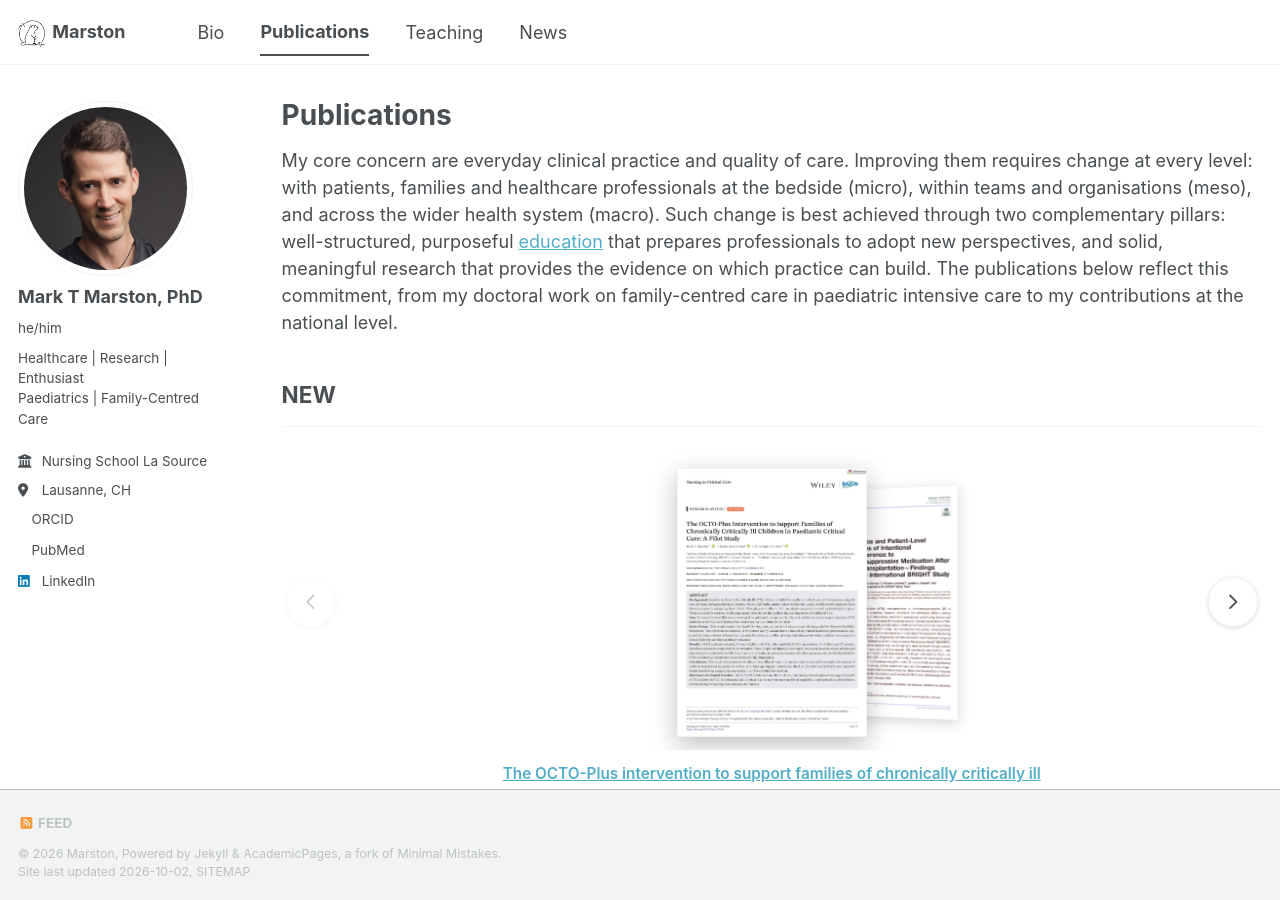
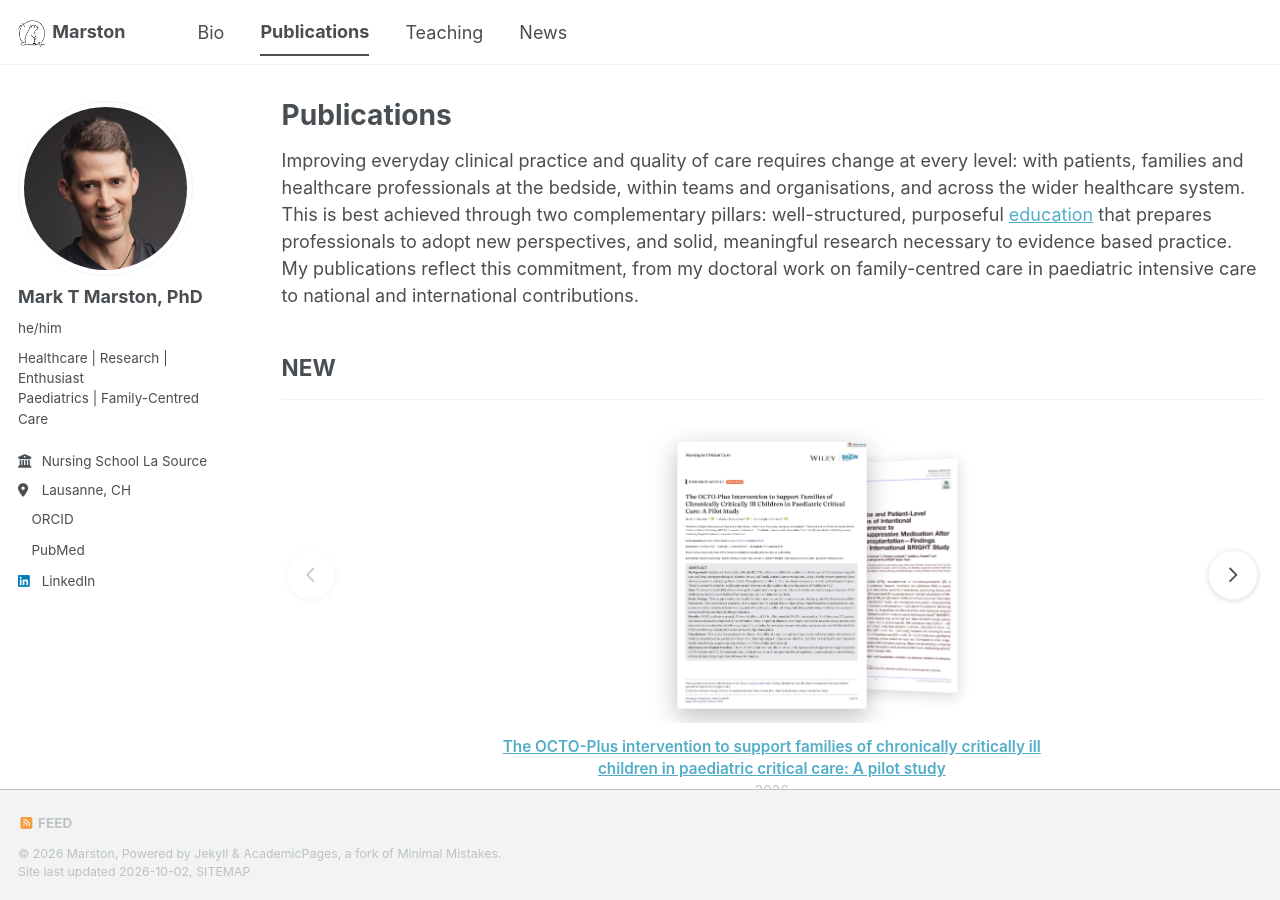
Before and after one commit to marstonRN/marston.github.io, a Jekyll site: the page built from _pages/publications.html, in a window 1280 px wide and 900 px high. Built offline with Jekyll 4.4.1, drawn with Linux system fonts in a browser that asks for light colours; a style sheet for code colours, icons or effects is not loaded.

Commit message:
Update publications.html

```diff
--- a/_pages/publications.html
+++ b/_pages/publications.html
@@ -5,12 +5,11 @@
 author_profile: true
 ---
 
-<p>My core concern are everyday clinical practice and quality of care. Improving them requires change at every level:
-  with patients, families and healthcare professionals at the bedside (micro), within teams and organisations (meso), and across the wider
-  health system (macro). Such change is best achieved through two complementary pillars: well-structured, purposeful
-  <a href="/teaching/">education</a> that prepares professionals to adopt new perspectives, and solid, meaningful research that provides
-  the evidence on which practice can build. The publications below reflect this commitment, from my doctoral work on family-centred care
-  in paediatric intensive care to my contributions at the national level.</p>
+<p>Improving everyday clinical practice and quality of care requires change at every level: with patients, families and healthcare professionals
+  at the bedside, within teams and organisations, and across the wider healthcare system. This is best achieved through two complementary pillars:
+  well-structured, purposeful <a href="/teaching/">education</a> that prepares professionals to adopt new perspectives, and solid, meaningful
+  research necessary to evidence based practice. My publications reflect this commitment, from my doctoral work on family-centred care
+  in paediatric intensive care to national and international contributions.</p>
 
 <h2>NEW</h2><hr />
 
```
